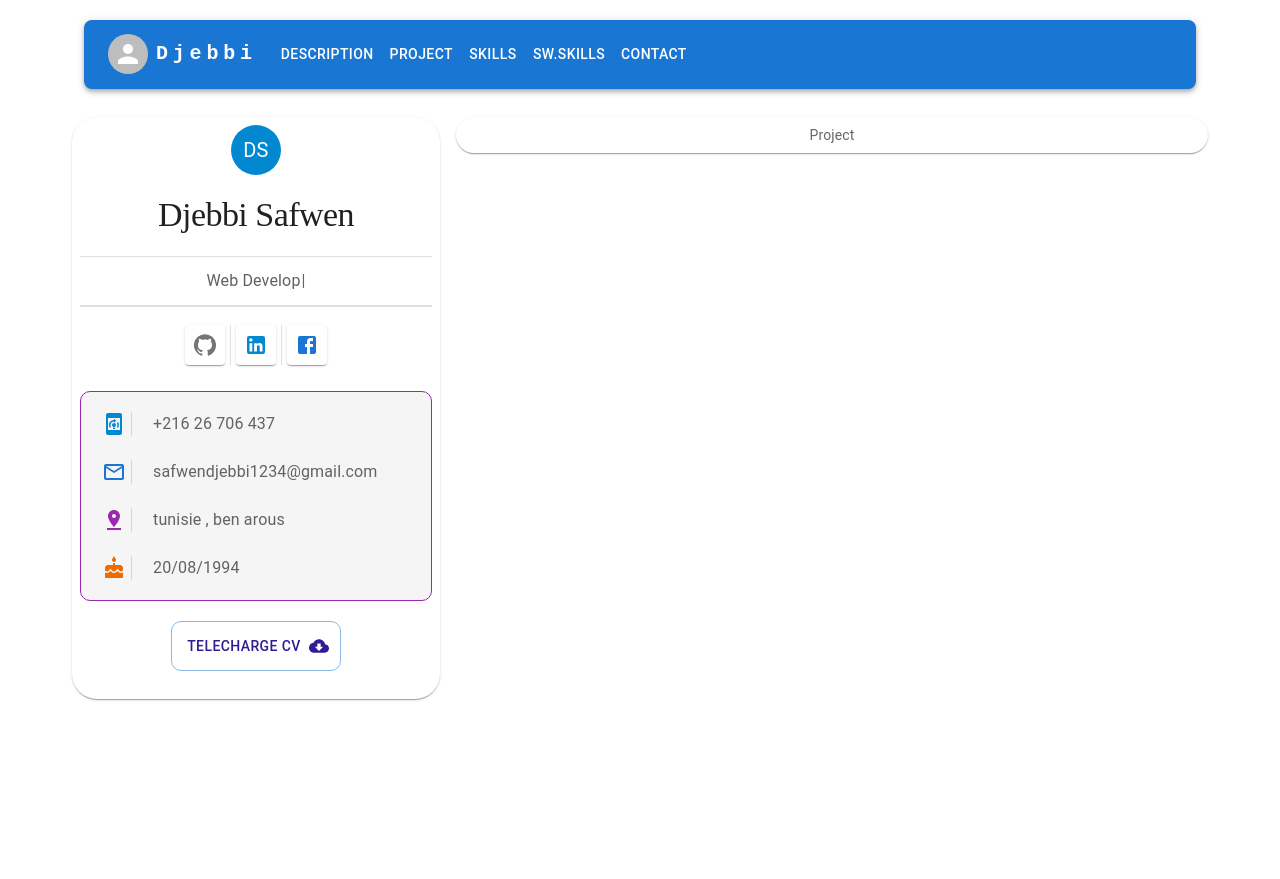
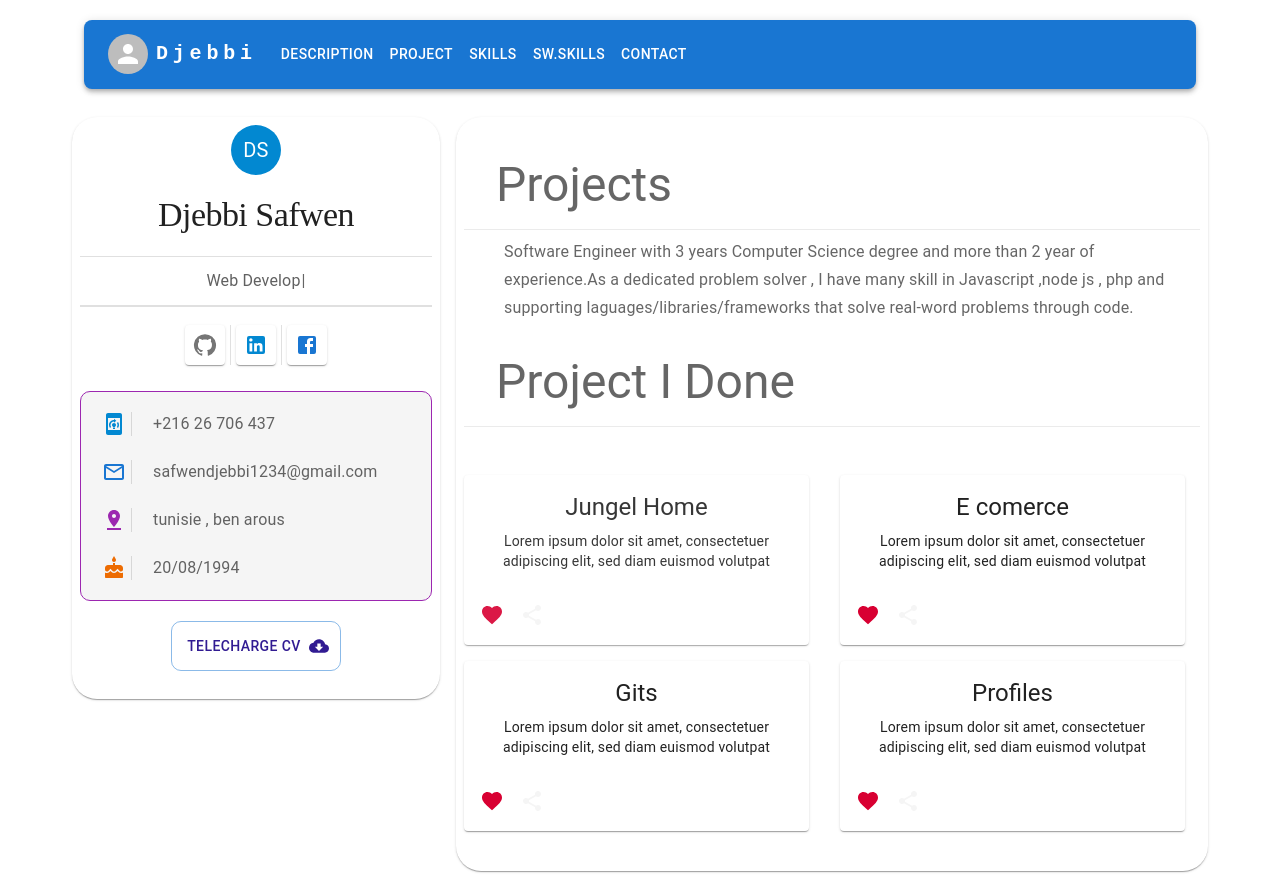
Before and after one commit to safwen-code/profileV5, a React (Create React App) app: page / in a window 1280 px wide. Both pictures are taken after a click on the button "PROJECT". Before the commit the page ends 800 px from the top, so only its background shows below. Built offline with nearby package versions, Linux system fonts and the light colour scheme.

Commit message:
create Project View

```diff
--- a/src/content/project/Project.jsx
+++ b/src/content/project/Project.jsx
@@ -1,7 +1,257 @@
 import React from 'react'
+import {
+  Typography,
+  Divider,
+  Grid,
+  Card,
+  IconButton,
+  CardContent,
+  CardActions,
+} from '@mui/material'
+
+// import apprelease from './app-release.apk'
+import { motion } from 'framer-motion'
+
+// import ui from '../../images/ui.jpg'
+// import appdev from '../../images/appdev.jpg'
+// import management from '../../images/management.png'
+// import webdev from '../../images/webdev.jpg'
+import FavoriteIcon from '@mui/icons-material/Favorite'
+import ShareIcon from '@mui/icons-material/Share'
 
 const Project = () => {
-  return <div>Project</div>
+  const gridContainerVariants = {
+    hidden: { opacity: 0 },
+    visible: { opacity: 1, transition: { staggerChildren: 0.2 } },
+  }
+
+  const gridItemVariants = {
+    hidden: { opacity: 0, y: 20 },
+    visible: { opacity: 1, y: 0 },
+  }
+  // const download = () => {
+  //   window.location.href = apprelease
+  // }
+  return (
+    <>
+      <motion.div
+        variants={gridContainerVariants}
+        initial="hidden"
+        animate="visible"
+      >
+        <motion.div variants={gridItemVariants}>
+          <Typography variant="h3" component="h3" align="left" m={4} mb={2}>
+            Projects
+          </Typography>
+        </motion.div>
+        <Divider light />
+        <motion.div variants={gridItemVariants}>
+          <Typography
+            variant="subtitle1"
+            component="h3"
+            align="left"
+            ml={5}
+            mt={1}
+          >
+            Software Engineer with 3 years Computer Science degree and more than
+            2 year of experience.As a dedicated problem solver , I have many
+            skill in Javascript ,node js , php and supporting
+            laguages/libraries/frameworks that solve real-word problems through
+            code.
+          </Typography>
+        </motion.div>
+        <motion.div variants={gridItemVariants}>
+          <Typography variant="h3" component="h3" align="left" m={4} mb={2}>
+            Project I Done
+          </Typography>
+        </motion.div>
+        <Divider light />
+
+        <Grid container spacing={2} mt={4} mb={4}>
+          <Grid item xs={12} sm={8} md={6}>
+            <motion.div variants={gridItemVariants}>
+              <Card
+                sx={{
+                  height: 170,
+                  maxWidth: 345,
+                  // background: `url(${ui})`,
+                  backgroundSize: 'cover',
+                  backgroundPosition: 'center',
+                  opacity: '0.9',
+                }}
+              >
+                <CardContent
+                  sx={{
+                    display: 'flex',
+                    flexDirection: 'column',
+                  }}
+                >
+                  <Typography
+                    gutterBottom
+                    variant="h5"
+                    component="div"
+                    sx={{ color: 'dark' }}
+                  >
+                    Jungel Home
+                  </Typography>
+                  <Typography
+                    variant="body2"
+                    color="text.secondary"
+                    sx={{ color: 'dark' }}
+                  >
+                    Lorem ipsum dolor sit amet, consectetuer adipiscing elit,
+                    sed diam euismod volutpat
+                  </Typography>
+                </CardContent>
+                <CardActions disableSpacing>
+                  <IconButton aria-label="add to favorites">
+                    <FavoriteIcon sx={{ color: '#D80032' }} />
+                  </IconButton>
+                  <IconButton aria-label="share">
+                    <ShareIcon sx={{ color: 'whitesmoke' }} />
+                  </IconButton>
+                </CardActions>
+              </Card>
+            </motion.div>
+          </Grid>
+          <Grid item xs={12} sm={8} md={6}>
+            <motion.div variants={gridItemVariants}>
+              <Card
+                sx={{
+                  height: 170,
+                  maxWidth: 345,
+                  // background: `url(${appdev})`,
+                  backgroundSize: 'cover',
+                  backgroundPosition: 'center',
+                }}
+              >
+                <CardContent
+                  sx={{
+                    display: 'flex',
+                    flexDirection: 'column',
+                  }}
+                >
+                  <Typography
+                    gutterBottom
+                    variant="h5"
+                    component="div"
+                    sx={{ color: 'dark' }}
+                  >
+                    E comerce
+                  </Typography>
+                  <Typography
+                    variant="body2"
+                    color="text.secondary"
+                    sx={{ color: 'dark' }}
+                  >
+                    Lorem ipsum dolor sit amet, consectetuer adipiscing elit,
+                    sed diam euismod volutpat
+                  </Typography>
+                </CardContent>
+                <CardActions disableSpacing>
+                  <IconButton aria-label="add to favorites">
+                    <FavoriteIcon sx={{ color: '#D80032' }} />
+                  </IconButton>
+                  <IconButton aria-label="share">
+                    <ShareIcon sx={{ color: 'whitesmoke' }} />
+                  </IconButton>
+                </CardActions>
+              </Card>
+            </motion.div>
+          </Grid>
+          <Grid item xs={12} sm={8} md={6}>
+            <motion.div variants={gridItemVariants}>
+              <Card
+                sx={{
+                  height: 170,
+                  maxWidth: 345,
+                  // background: `url(${management})`,
+                  backgroundSize: 'cover',
+                  backgroundPosition: 'center',
+                }}
+              >
+                <CardContent
+                  sx={{
+                    display: 'flex',
+                    flexDirection: 'column',
+                  }}
+                >
+                  <Typography
+                    gutterBottom
+                    variant="h5"
+                    component="div"
+                    sx={{ color: 'dark' }}
+                  >
+                    Gits
+                  </Typography>
+                  <Typography
+                    variant="body2"
+                    color="text.secondary"
+                    sx={{ color: 'dark' }}
+                  >
+                    Lorem ipsum dolor sit amet, consectetuer adipiscing elit,
+                    sed diam euismod volutpat
+                  </Typography>
+                </CardContent>
+                <CardActions disableSpacing>
+                  <IconButton aria-label="add to favorites">
+                    <FavoriteIcon sx={{ color: '#D80032' }} />
+                  </IconButton>
+                  <IconButton aria-label="share">
+                    <ShareIcon sx={{ color: 'whitesmoke' }} />
+                  </IconButton>
+                </CardActions>
+              </Card>
+            </motion.div>
+          </Grid>
+          <Grid item xs={12} sm={8} md={6}>
+            <motion.div variants={gridItemVariants}>
+              <Card
+                sx={{
+                  height: 170,
+                  maxWidth: 345,
+                  // background: `url(${webdev})`,
+                  backgroundSize: 'cover',
+                  backgroundPosition: 'center',
+                }}
+              >
+                <CardContent
+                  sx={{
+                    display: 'flex',
+                    flexDirection: 'column',
+                  }}
+                >
+                  <Typography
+                    gutterBottom
+                    variant="h5"
+                    component="div"
+                    sx={{ color: 'dark' }}
+                  >
+                    Profiles
+                  </Typography>
+                  <Typography
+                    variant="body2"
+                    color="text.secondary"
+                    sx={{ color: 'dark' }}
+                  >
+                    Lorem ipsum dolor sit amet, consectetuer adipiscing elit,
+                    sed diam euismod volutpat
+                  </Typography>
+                </CardContent>
+                <CardActions disableSpacing>
+                  <IconButton aria-label="add to favorites">
+                    <FavoriteIcon sx={{ color: '#D80032' }} />
+                  </IconButton>
+                  <IconButton aria-label="share">
+                    <ShareIcon sx={{ color: 'whitesmoke' }} />
+                  </IconButton>
+                </CardActions>
+              </Card>
+            </motion.div>
+          </Grid>
+        </Grid>
+      </motion.div>
+    </>
+  )
 }
-
 export default Project
```
